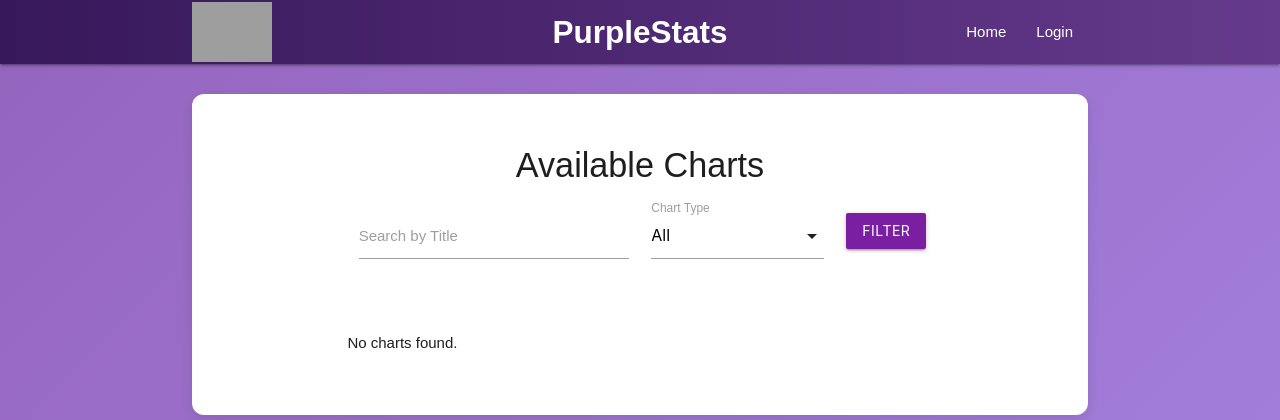
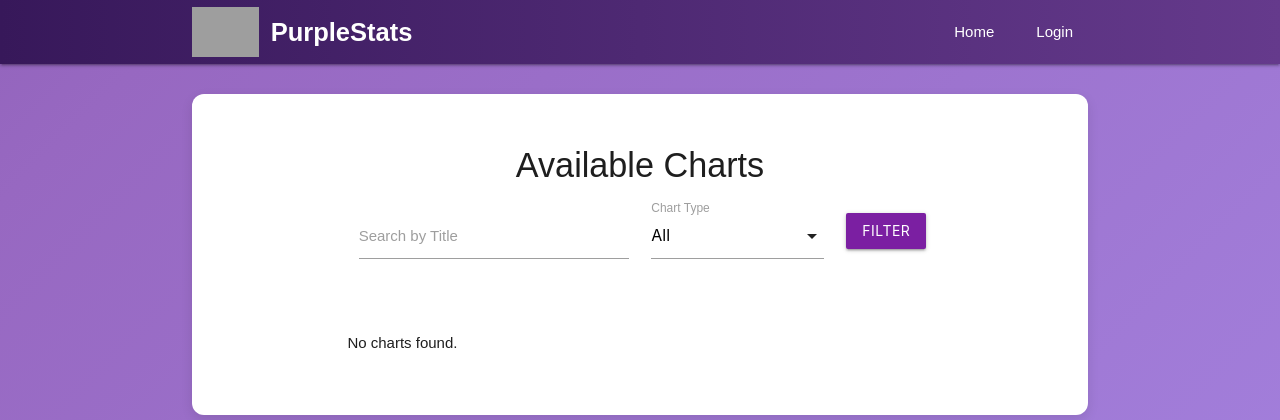
Before and after one commit to lillyem/INFO2602_StatsApp, a Flask app: page /admin/charts in a window 1280 px wide. Shown: the top 420 px of the page. Run offline with Flask 3, Linux system fonts and the light colour scheme; data that the repository does not hold is empty; grey boxes are pictures that could not be loaded.

Commit message:
layout, admin_index, upload_chart

```diff
--- a/App/templates/admin/admin_index.html
+++ b/App/templates/admin/admin_index.html
@@ -5,7 +5,7 @@
 
 {% block content %}
   <div class="center-align">
-    <img src="https://upload.wikimedia.org/wikipedia/en/1/19/UWI_STA_Coat_of_Arms.png" alt="UWI Coat of Arms" style="max-width: 200px;">
+    <img src="https://upload.wikimedia.org/wikipedia/en/1/19/UWI_STA_Coat_of_Arms.png" alt="UWI Coat of Arms" style="max-width: 150px;">
   </div>
 
   <h4>Welcome, <strong>{{ current_user.username }}</strong> 👋</h4>
--- a/App/templates/admin/upload_chart.html
+++ b/App/templates/admin/upload_chart.html
@@ -14,13 +14,13 @@
     <!-- Title input field -->
     <div class="input-field">
       <input type="text" id="title" name="title" required>
-      <label for="title">Chart Title</label>
+      <label for="title">Chart Title (required)</label>
     </div>
 
     <!-- Chart type select field -->
     <div class="input-field">
       <select name="chart_type" id="chart_type" required>
-        <option value="" disabled selected hidden>Select chart type</option>
+        <option value="" disabled selected hidden>Select chart type (required)</option>
         <option value="Bar">Bar</option>
         <option value="Line">Line</option>
         <option value="Pie">Pie</option>
--- a/App/templates/layout.html
+++ b/App/templates/layout.html
@@ -70,19 +70,20 @@
 
   <body>
     <nav>
-      <div class="nav-wrapper container">
-        <!-- Left-aligned UWI logo -->
-        <a href="/" class="left">
-          <img src="https://upload.wikimedia.org/wikipedia/en/1/19/UWI_STA_Coat_of_Arms.png"
-               alt="UWI Logo"
-               style="height: 60px; margin-top: 2px;">
-        </a>
+      <div class="nav-wrapper container" style="display: flex; align-items: center; justify-content: space-between; flex-wrap: wrap;">
 
-        <!-- Centered brand name -->
-        <a href="/" class="brand-logo center">PurpleStats</a>
+        <!-- Left: Logo and Brand -->
+        <div style="display: flex; align-items: center;">
+          <a href="/" style="display: flex; align-items: center; text-decoration: none;">
+            <img src="https://upload.wikimedia.org/wikipedia/en/1/19/UWI_STA_Coat_of_Arms.png"
+                 alt="UWI Logo"
+                 style="height: 50px; margin-right: 12px;">
+            <span style="font-size: 1.7rem; color: white; font-weight: bold;">PurpleStats</span>
+          </a>
+        </div>
 
-        <!-- Right-aligned nav links -->
-        <ul id="nav-mobile" class="right hide-on-med-and-down">
+        <!-- Right: Navigation links -->
+        <ul id="nav-mobile" class="right hide-on-med-and-down" style="display: flex; gap: 12px; margin: 0;">
           <li><a href="/">Home</a></li>
 
           {% if is_authenticated %}
@@ -98,11 +99,9 @@
             <li><a href="/login">Login</a></li>
           {% endif %}
         </ul>
+
       </div>
     </nav>
-
-
-
 
 
     <div class="container" id="content">
```
